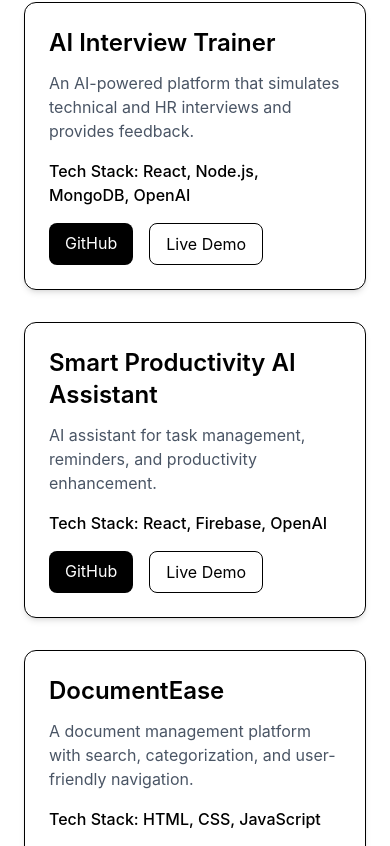
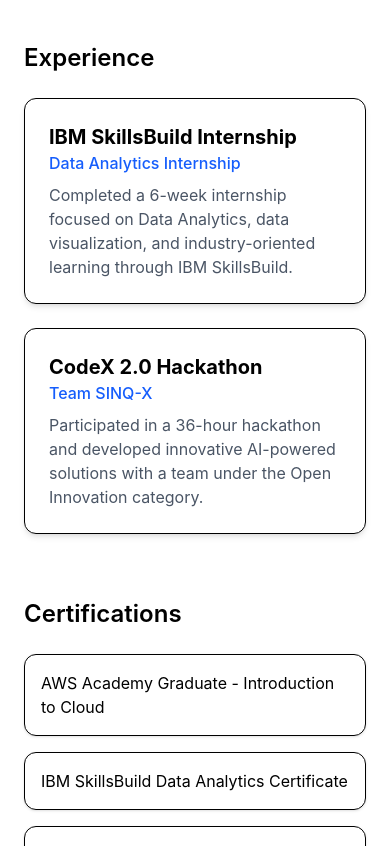
Before and after one commit to amitshahworks/portfolio-website, a React (Vite) app: page / in a window 390 px wide. Shown: the part 2938-3784 px from the top of the page. Built offline with nearby package versions, Linux system fonts and the light colour scheme.

Commit message:
Day 2: Added experience and certifications section

```diff
--- a/src/App.jsx
+++ b/src/App.jsx
@@ -5,6 +5,7 @@
 import Projects from "./components/Projects";
 import Contact from "./components/Contact";
 import Footer from "./components/Footer";
+import Experience from "./components/Experience";
 
 function App() {
   return (
@@ -13,6 +14,7 @@
       <Hero />
       <About />
       <Skills />
+      <Experience />
       <Projects />
       <Contact />
       <Footer />
--- /dev/null
+++ b/src/components/Experience.jsx
@@ -0,0 +1,95 @@
+function Experience() {
+  const experiences = [
+    {
+      title: "IBM SkillsBuild Internship",
+      subtitle: "Data Analytics Internship",
+      description:
+        "Completed a 6-week internship focused on Data Analytics, data visualization, and industry-oriented learning through IBM SkillsBuild.",
+    },
+    {
+      title: "CodeX 2.0 Hackathon",
+      subtitle: "Team SINQ-X",
+      description:
+        "Participated in a 36-hour hackathon and developed innovative AI-powered solutions with a team under the Open Innovation category.",
+    },
+  ];
+
+  const certifications = [
+    "AWS Academy Graduate - Introduction to Cloud",
+    "IBM SkillsBuild Data Analytics Certificate",
+    "NPTEL Software Engineering - Prof. Rajib Mall",
+  ];
+
+  return (
+    <section
+      id="experience"
+      className="min-h-screen px-6 py-20"
+    >
+      <h2 className="text-4xl font-bold text-center mb-12">
+        Experience & Certifications
+      </h2>
+
+      {/* Experience */}
+      <div className="max-w-5xl mx-auto mb-16">
+        <h3 className="text-2xl font-semibold mb-6">
+          Experience
+        </h3>
+
+        <div className="space-y-6">
+          {experiences.map((exp) => (
+            <div
+              key={exp.title}
+              className="
+                border
+                rounded-xl
+                p-6
+                shadow-md
+                hover:shadow-xl
+                transition
+              "
+            >
+              <h4 className="text-xl font-bold">
+                {exp.title}
+              </h4>
+
+              <p className="text-blue-600 font-medium mb-2">
+                {exp.subtitle}
+              </p>
+
+              <p className="text-gray-600">
+                {exp.description}
+              </p>
+            </div>
+          ))}
+        </div>
+      </div>
+
+      {/* Certifications */}
+      <div className="max-w-5xl mx-auto">
+        <h3 className="text-2xl font-semibold mb-6">
+          Certifications
+        </h3>
+
+        <div className="grid md:grid-cols-2 gap-4">
+          {certifications.map((cert) => (
+            <div
+              key={cert}
+              className="
+                border
+                rounded-xl
+                p-4
+                shadow-sm
+                hover:shadow-lg
+                transition
+              "
+            >
+              {cert}
+            </div>
+          ))}
+        </div>
+      </div>
+    </section>
+  );
+}
+
+export default Experience;
--- a/src/components/Navbar.jsx
+++ b/src/components/Navbar.jsx
@@ -40,6 +40,15 @@
 
         <li>
           <a
+            href="#experience"
+            className="hover:text-blue-600 transition"
+          >
+            Experience
+          </a>
+        </li>
+
+        <li>
+          <a
             href="#projects"
             className="hover:text-blue-600 transition"
           >
```
